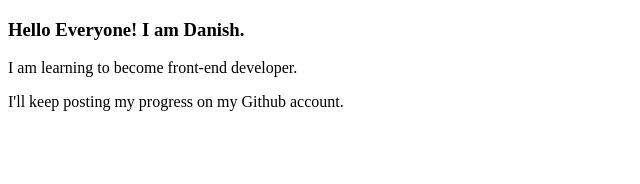
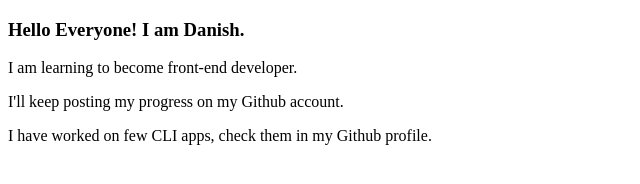
Before and after one commit to DanishOnGit/Danish-site, a plain HTML site: page index.html in a window 1280 px wide. Shown: the whole page, without its empty margins (0-640 px from the left). Drawn offline with Linux system fonts and the light colour scheme.

Commit message:
update: details of projects done

```diff
--- a/index.html
+++ b/index.html
@@ -9,6 +9,7 @@
     <h3>Hello Everyone! I am Danish.</h3>
     <p>I am learning to become front-end developer.</p>
     <p>I'll keep posting my progress on my Github account.</p>
+    <p>I have worked on few CLI apps, check them in my Github profile.</p>
 
 </body>
 </html>
```
